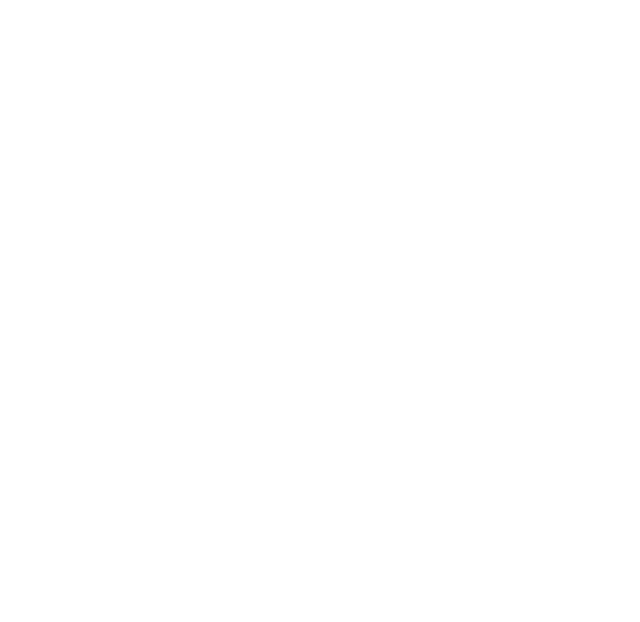
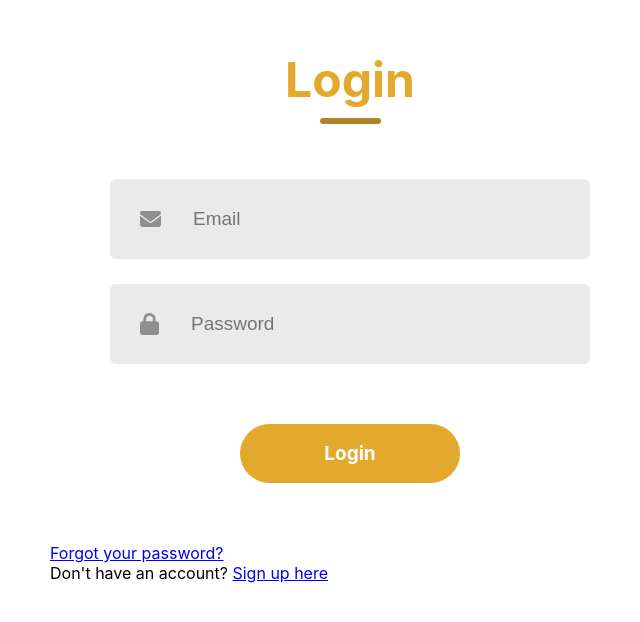
Before and after one commit to zummrs/Pet-Pal-Play-Hub, a React (Create React App) app in the folder pet-playdate/: page /login in a window 1280 px wide. Before the commit this address had no page. Shown: the part 180-802 px from the top of the page, without its empty margins (290-930 px from the left). Built offline with nearby package versions, Linux system fonts and the light colour scheme.

Commit message:
Separated Login/Signup Page

```diff
--- a/pet-playdate/public/index.html
+++ b/pet-playdate/public/index.html
@@ -24,7 +24,7 @@
       work correctly both with client-side routing and a non-root public URL.
       Learn how to configure a non-root public URL by running `npm run build`.
     -->
-    <title>Pet Play Dates</title>
+    <title>PetPalsPlayHub</title>
   </head>
   <body>
     <noscript>You need to enable JavaScript to run this app.</noscript>
--- a/pet-playdate/src/App.js
+++ b/pet-playdate/src/App.js
@@ -3,7 +3,8 @@
 import { LoginSignup } from './Components/LoginSignup/LoginSignup';
 import { BrowserRouter as Router, Routes, Route } from "react-router-dom"
 import { Dashboard } from './Components/Dashboard';
-
+import Login from './Components/LoginSignup/Login';
+import Signup from './Components/LoginSignup/Signup'
 
 function App() {
   return (
@@ -12,6 +13,8 @@
         <Routes>
           <Route exact path="/" Component={Dashboard} />
           <Route path='/loginsignup' Component={LoginSignup} />
+          <Route path='/login' Component={Login} />
+          <Route path='/signup' Component={Signup} />
         </Routes>
       </Router>
     </div>
--- /dev/null
+++ b/pet-playdate/src/Components/LoginSignup/Login.jsx
@@ -0,0 +1,86 @@
+import React, { useState } from 'react';
+import { Link, useNavigate } from 'react-router-dom';
+import { auth } from '../../firebase/firebase';
+import './LoginSignup.css';
+import email_icon from '../Assets/email.png';
+import password_icon from '../Assets/password.png';
+
+const mapFirebaseErrorToMessage = (errorCode) => {
+  switch (errorCode) {
+    case 'auth/invalid-email':
+      return 'The email address is not valid.';
+    case 'auth/user-not-found':
+      return 'No user found with this email address.';
+    case 'auth/wrong-password':
+      return 'Incorrect password.';
+    default:
+      return 'An error occurred. Please try again.';
+  }
+};
+
+const Login = () => {
+  const [email, setEmail] = useState('');
+  const [password, setPassword] = useState('');
+  const [errorMessage, setErrorMessage] = useState('');
+  const navigate = useNavigate();
+
+  const handleLogin = async (e) => {
+    e.preventDefault();
+    try {
+      await auth.signInWithEmailAndPassword(email, password);
+      // Handle successful login
+      navigate('/');
+    } catch (error) {
+      const errorMessage = mapFirebaseErrorToMessage(error.code);
+      console.error('Login error:', error);
+      setErrorMessage(errorMessage);
+    }
+  };
+
+  return (
+    <div className='container'>
+      <div className='header'>
+        <div className='text'>Login</div>
+        <div className='underline'></div>
+      </div>
+      <div className='inputs'>
+        <div className='input'>
+          <img src={email_icon} alt='' />
+          <input
+            type='email'
+            placeholder='Email'
+            onChange={(e) => setEmail(e.target.value)}
+          />
+        </div>
+        <div className='input'>
+          <img src={password_icon} alt='' />
+          <input
+            type='password'
+            placeholder='Password'
+            onChange={(e) => setPassword(e.target.value)}
+          />
+        </div>
+      </div>
+      <div className='submit-container'>
+        <div
+          className='submit'
+          onClick={(e) => {
+            handleLogin(e);
+          }}
+        >
+          Login
+        </div>
+      </div>
+      {errorMessage && <div className='error-message'>{errorMessage}</div>}
+      <div className='forgot-password-link'>
+        <Link to='/forgot-password'>Forgot your password?</Link>
+      </div>
+      <div className='signup-link'>
+        <span>Don't have an account? </span>
+        <Link to='/signup'>Sign up here</Link>
+      </div>
+    </div>
+  );
+};
+
+export default Login;
--- /dev/null
+++ b/pet-playdate/src/Components/LoginSignup/Signup.jsx
@@ -0,0 +1,97 @@
+import React, { useState } from 'react';
+import { Link, useNavigate } from 'react-router-dom';
+import { auth } from '../../firebase/firebase';
+import email_icon from '../Assets/email.png';
+import password_icon from '../Assets/password.png';
+import user_icon from '../Assets/person.png'
+
+const Signup = () => {
+  const [email, setEmail] = useState('');
+  const [password, setPassword] = useState('');
+  const [username, setUsername] = useState('');
+  const [error, setError] = useState(null);
+  const navigate = useNavigate();
+
+
+  const mapFirebaseErrorToMessage = (errorCode) => {
+    switch (errorCode) {
+      case 'auth/email-already-in-use':
+        return 'The email address is already in use by another account.';
+      case 'auth/invalid-email':
+        return 'The email address is not valid.';
+      case 'auth/weak-password':
+        return 'The password is too weak.';
+      case 'auth/user-not-found':
+        return 'No user found with this email address.';
+      case 'auth/wrong-password':
+        return 'Incorrect password.';
+      default:
+        return 'An error occurred. Please try again.';
+    }
+  };
+
+  const handleSignup = async (e) => {
+    e.preventDefault();
+    try {
+      const userCredential = await auth.createUserWithEmailAndPassword(email, password);
+      console.log('Signup successful:', userCredential);
+      navigate('/');
+    } catch (error) {
+      console.error('Signup error:', error);
+      setError(mapFirebaseErrorToMessage(error.code));
+    }
+  };
+
+  return (
+    <div className='container'>
+      <div className='header'>
+        <div className='text'>Sign Up</div>
+        <div className='underline'></div>
+      </div>
+      <div className='inputs'>
+      <div className='input'>
+          <img src={user_icon} alt='' />
+          <input
+            type='text'
+            placeholder='Username'
+            onChange={(e) => setUsername(e.target.value)}
+          />
+        </div>
+        <div className='input'>
+          <img src={email_icon} alt='' />
+          <input
+            type='email'
+            placeholder='Email'
+            onChange={(e) => setEmail(e.target.value)}
+          />
+        </div>
+        <div className='input'>
+          <img src={password_icon} alt='' />
+          <input
+            type='password'
+            placeholder='Password'
+            onChange={(e) => setPassword(e.target.value)}
+          />
+        </div>
+      </div>
+      <div className='error-message'>
+        {error && <span>{error}</span>}
+      </div>
+      <div className='submit-container'>
+        <div
+          className='submit'
+          onClick={(e) => {
+            handleSignup(e);
+          }}>
+          Sign Up
+        </div>
+      </div>
+      <div className='login-link'>
+        <span>Already have an account? </span>
+        <Link to='/login'>Login here</Link>
+      </div>
+    </div>
+  );
+};
+
+export default Signup;
```
